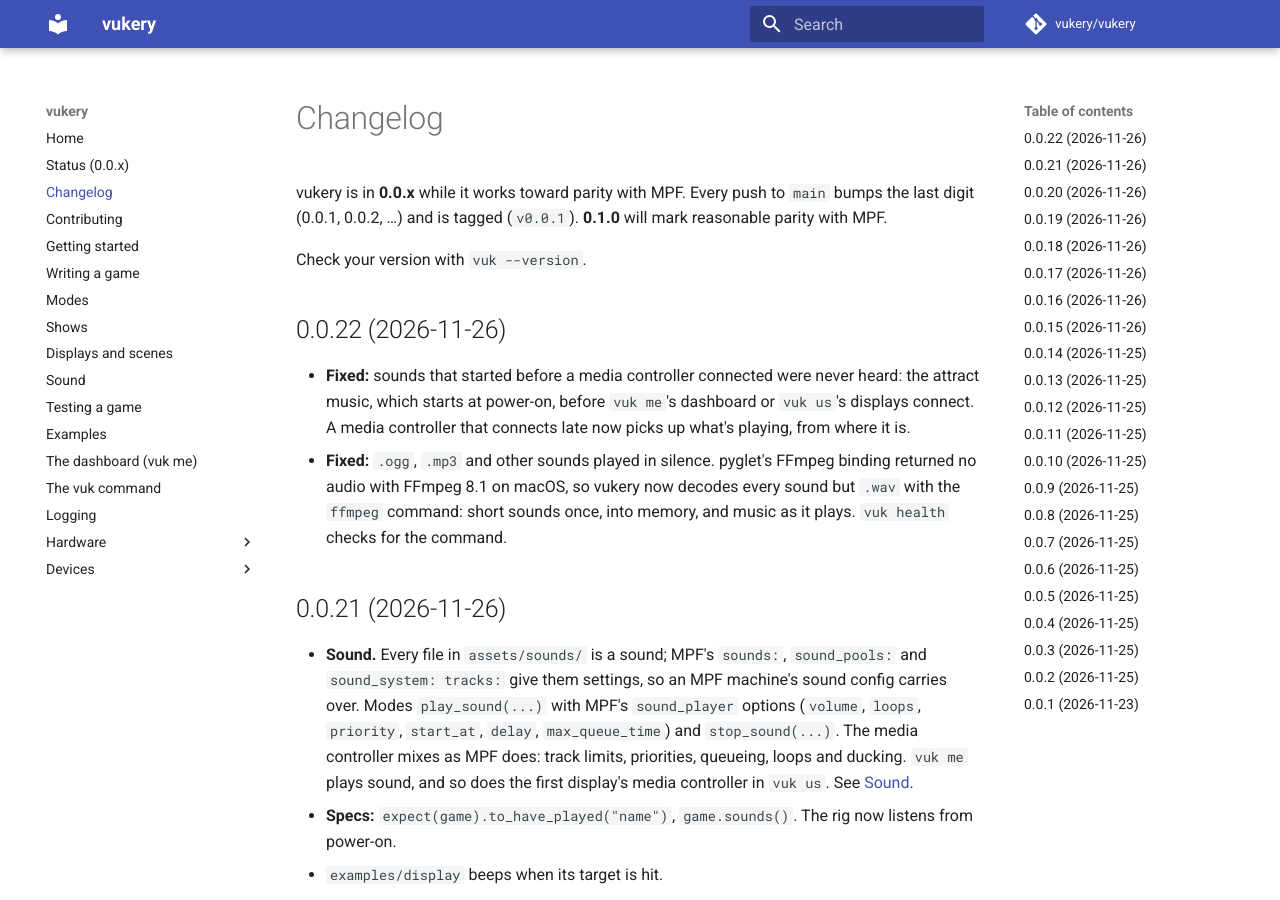
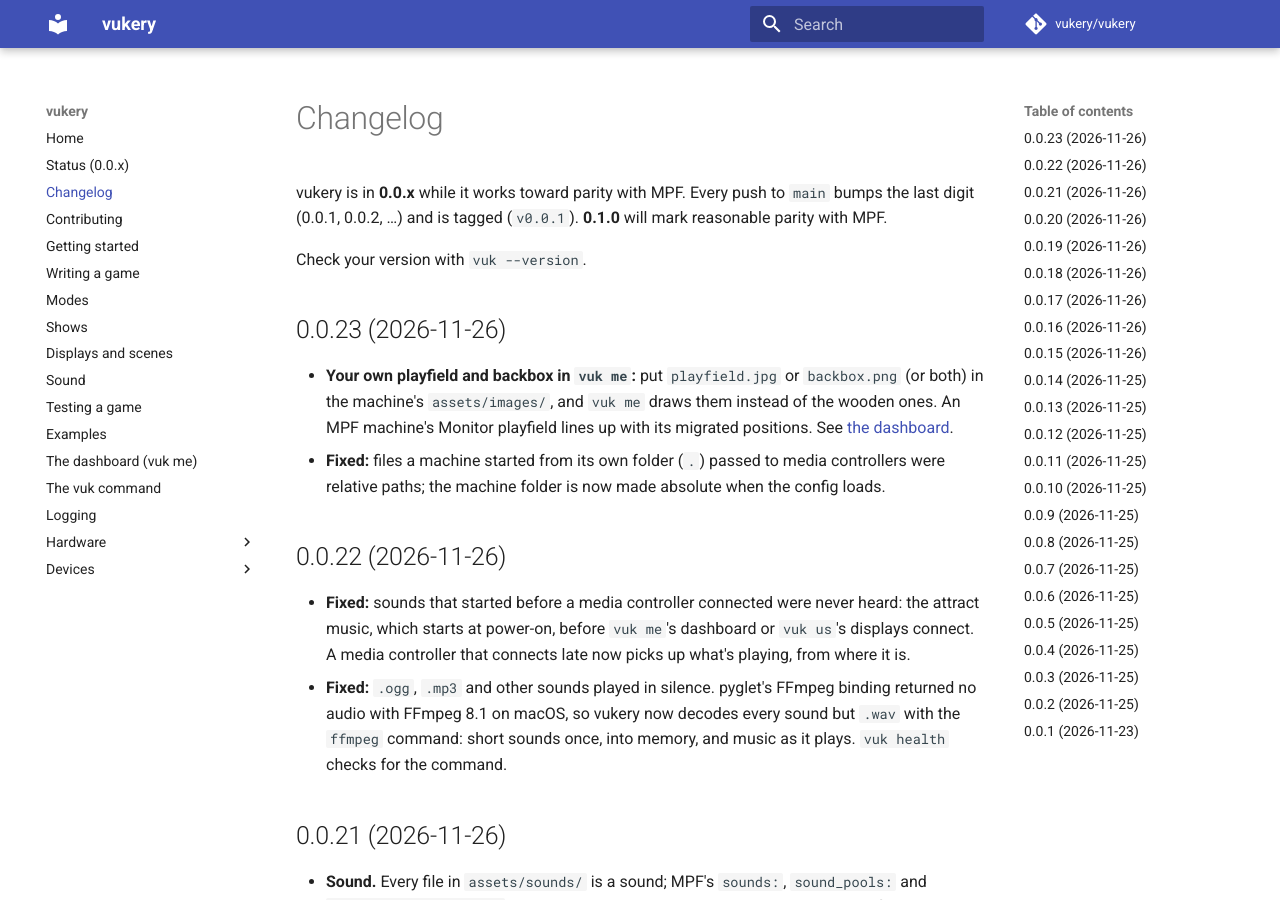
Before and after one commit to vukery/vukery, an MkDocs documentation site: the page built from docs/changelog.md, in a window 1280 px wide and 900 px high. Built offline with MkDocs 1.6.1 and Material for MkDocs 9.7.7, drawn with Linux system fonts in a browser that asks for light colours; comment, search, counter and statistics services are not loaded.

Commit message:
0.0.23: your own playfield and backbox in vuk me
Co-Authored-By: Claude Opus 5.5 <noreply@anthropic.com>

```diff
--- a/docs/changelog.md
+++ b/docs/changelog.md
@@ -5,6 +5,17 @@ vukery is in **0.0.x** while it works toward parity with MPF. Every push to
 **0.1.0** will mark reasonable parity with MPF.
 
 Check your version with `vuk --version`.
+
+## 0.0.23 (2026-11-26)
+
+- **Your own playfield and backbox in `vuk me`:** put `playfield.jpg` or
+  `backbox.png` (or both) in the machine's `assets/images/`, and `vuk me`
+  draws them instead of the wooden ones. An MPF machine's Monitor playfield
+  lines up with its migrated positions. See
+  [the dashboard](dashboard.md#your-own-playfield-and-backbox).
+- **Fixed:** files a machine started from its own folder (`.`) passed to
+  media controllers were relative paths; the machine folder is now made
+  absolute when the config loads.
 
 ## 0.0.22 (2026-11-26)
 
--- a/pyproject.toml
+++ b/pyproject.toml
@@ -1,6 +1,6 @@
 [project]
 name = "vukery"
-version = "0.0.22"
+version = "0.0.23"
 description = "A very opinionated pinball framework based on the Mission Pinball Framework, built to be simple, lean and LLM-friendly."
 readme = "README.md"
 license = "MIT"
```
Also changed, not shown: 1 other file.
